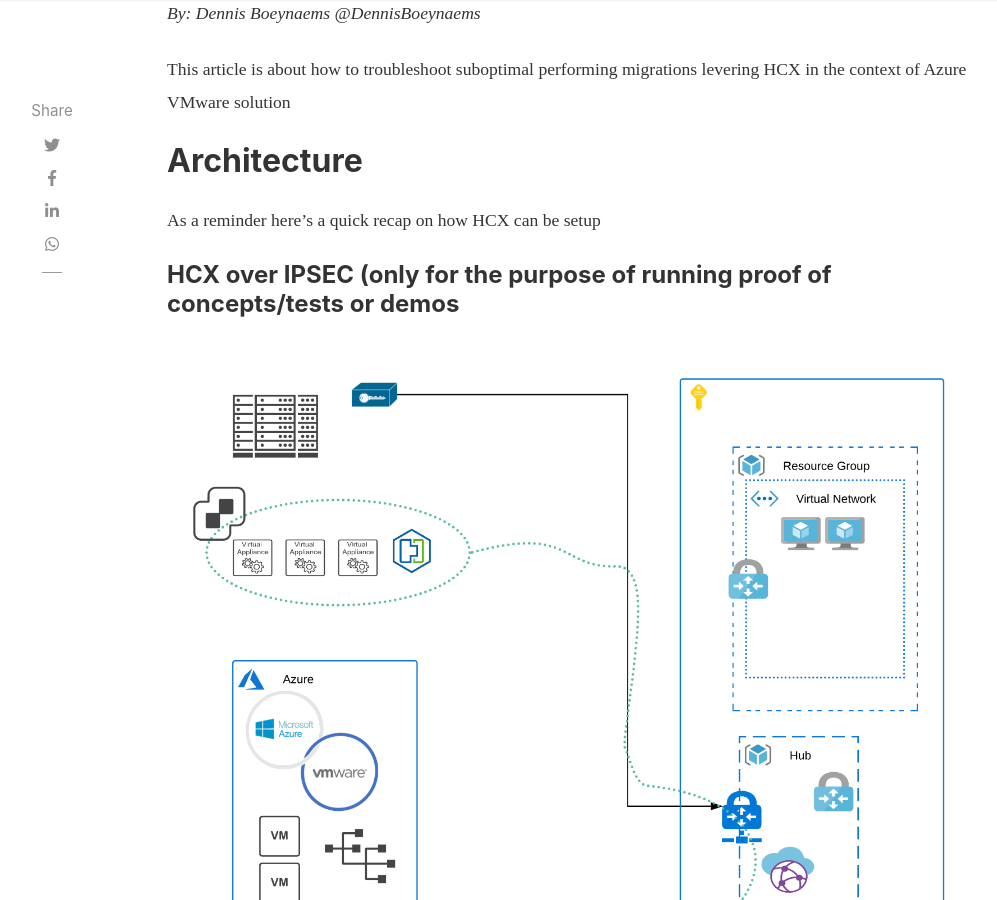
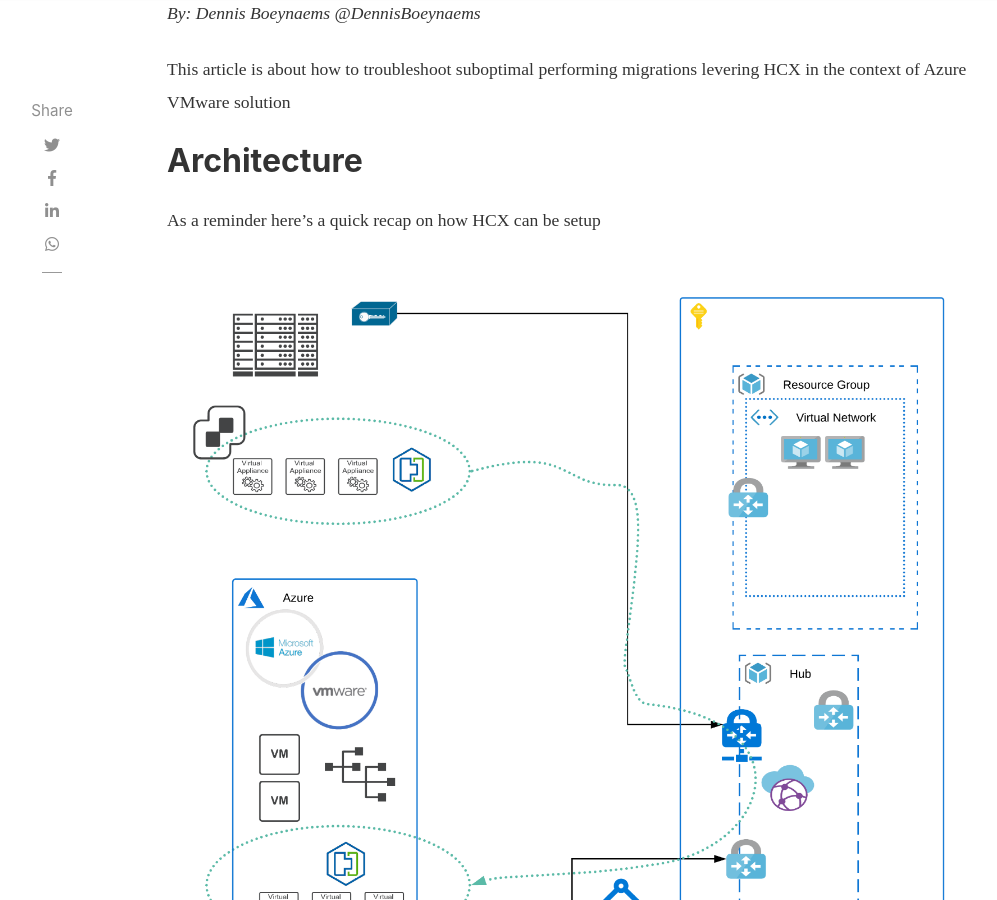
Before and after one commit to AVSBlog/avsblog.github.io, a Jekyll site: the page built from _posts/2020-10-09-how-to-improve-hcx-performance.md, in a window 1280 px wide and 900 px high, scrolled down 322 px. Shown: the whole window, without its empty margins (118-1115 px from the left). Built offline with Jekyll 4.4.1, drawn with Linux system fonts in a browser that asks for light colours; nearby versions of some CDN libraries.

Commit message:
removed the HCX - VPN part

```diff
--- a/_posts/2020-10-09-how-to-improve-hcx-performance.md
+++ b/_posts/2020-10-09-how-to-improve-hcx-performance.md
@@ -14,7 +14,6 @@
 
 As a reminder here’s a quick recap on how HCX can be setup
 
-#### HCX over IPSEC (only for the purpose of running proof of concepts/tests or demos
 
 ![HCX over IPSEC](/assets/images/posts/2020-10-09/hcx-performance1.png)
 
```
